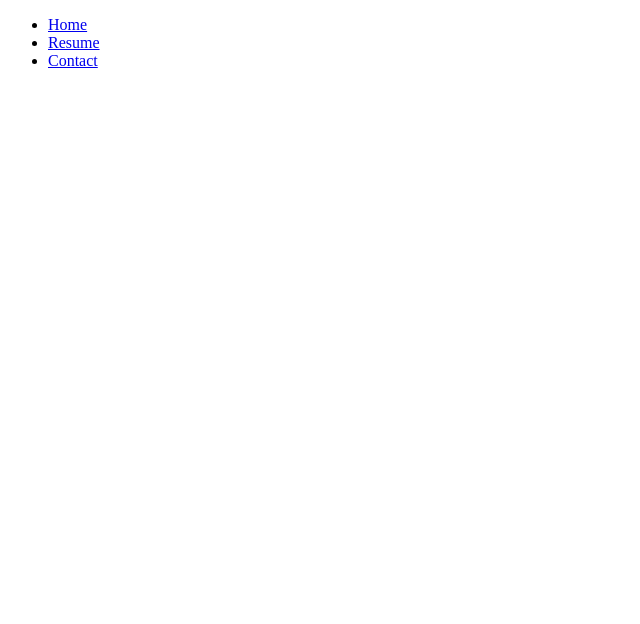
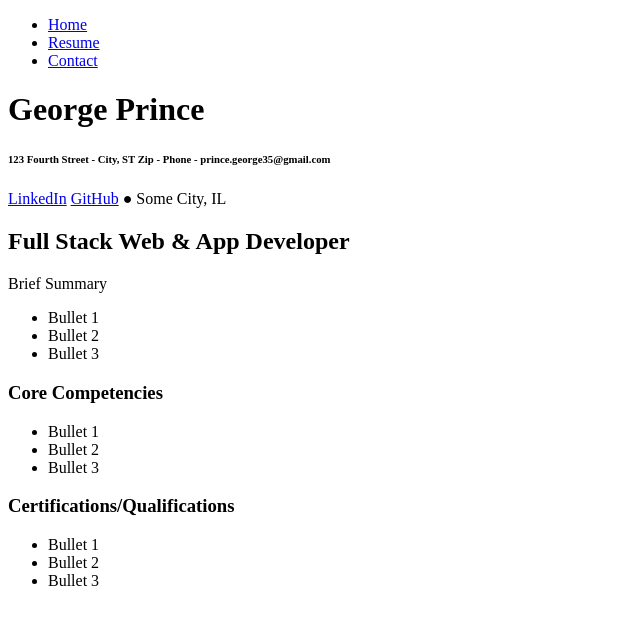
Before and after one commit to gpr1nce/gpr1nceMT2111.github.io, a plain HTML site: page resume.html in a window 1280 px wide. Shown: the whole page, without its empty margins (0-640 px from the left). Drawn offline with Linux system fonts and the light colour scheme.

Commit message:
George Prince resume

```diff
--- a/resume.html
+++ b/resume.html
@@ -13,5 +13,33 @@
             <li><a href="contact.html">Contact</a></li>
           </ul>
         </nav>
+
+    <h1>George Prince</h1>
+    <h6>123 Fourth Street - City, ST Zip - Phone - prince.george35@gmail.com</h6>
+  <div>
+    <a href="..." target="_blank" rel="noopener">LinkedIn</a>
+    <a href="..." target="_blank" rel="noopener">GitHub</a>
+    &#x25CF;
+      Some City, IL
+  </div>
+<h2>Full Stack Web & App Developer</h2>
+<p>Brief Summary</p>
+<ul>
+  <li>Bullet 1</li>
+  <li>Bullet 2</li>
+  <li>Bullet 3</li>
+</ul>
+<h3>Core Competencies</h3>
+<ul>
+  <li>Bullet 1</li>
+  <li>Bullet 2</li>
+  <li>Bullet 3</li>
+</ul>
+<h3>Certifications/Qualifications</h3>
+<ul>
+  <li>Bullet 1</li>
+  <li>Bullet 2</li>
+  <li>Bullet 3</li>
+</ul>
     </body>
 </html>
```
Also changed, not shown: contact.html (+25 -0 lines), thanks.html (added, +19 -0 lines). Lines whose indentation alone changed are shown as unchanged.
